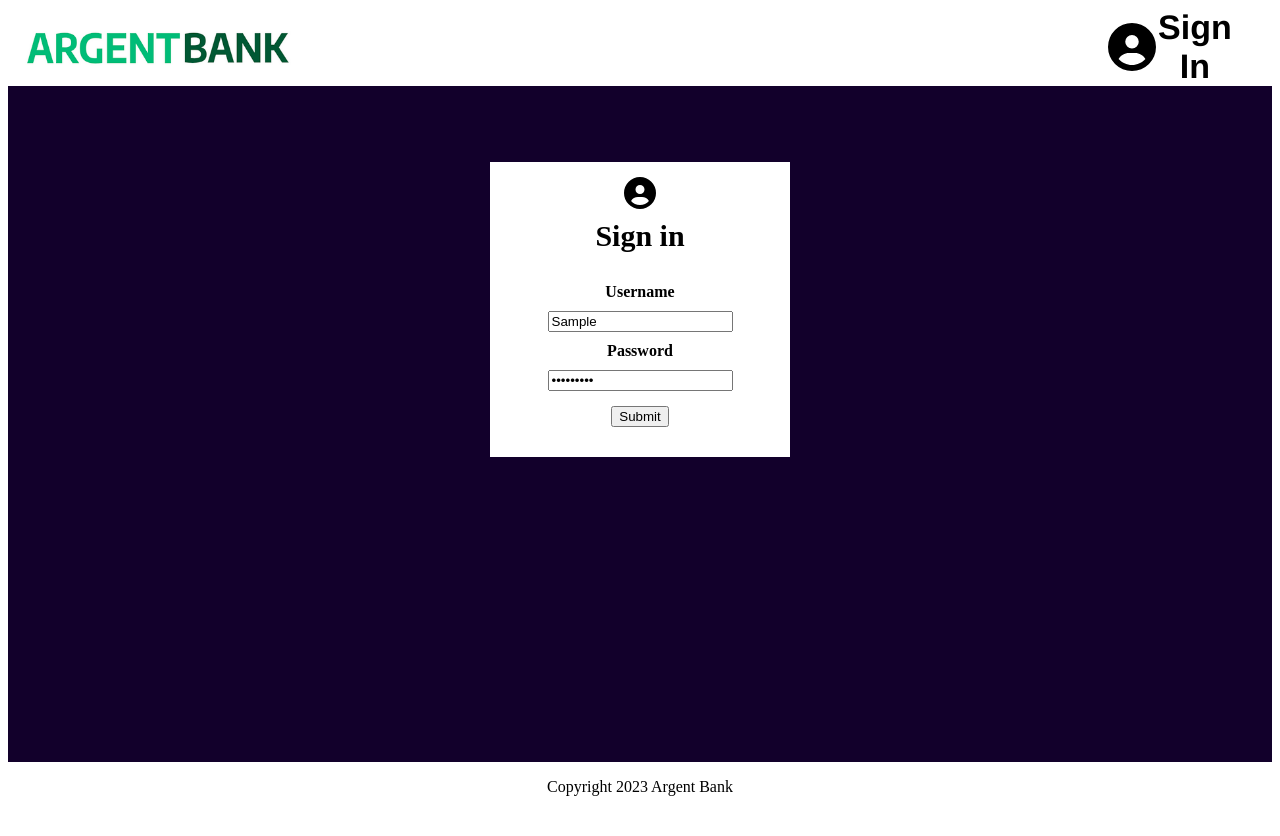
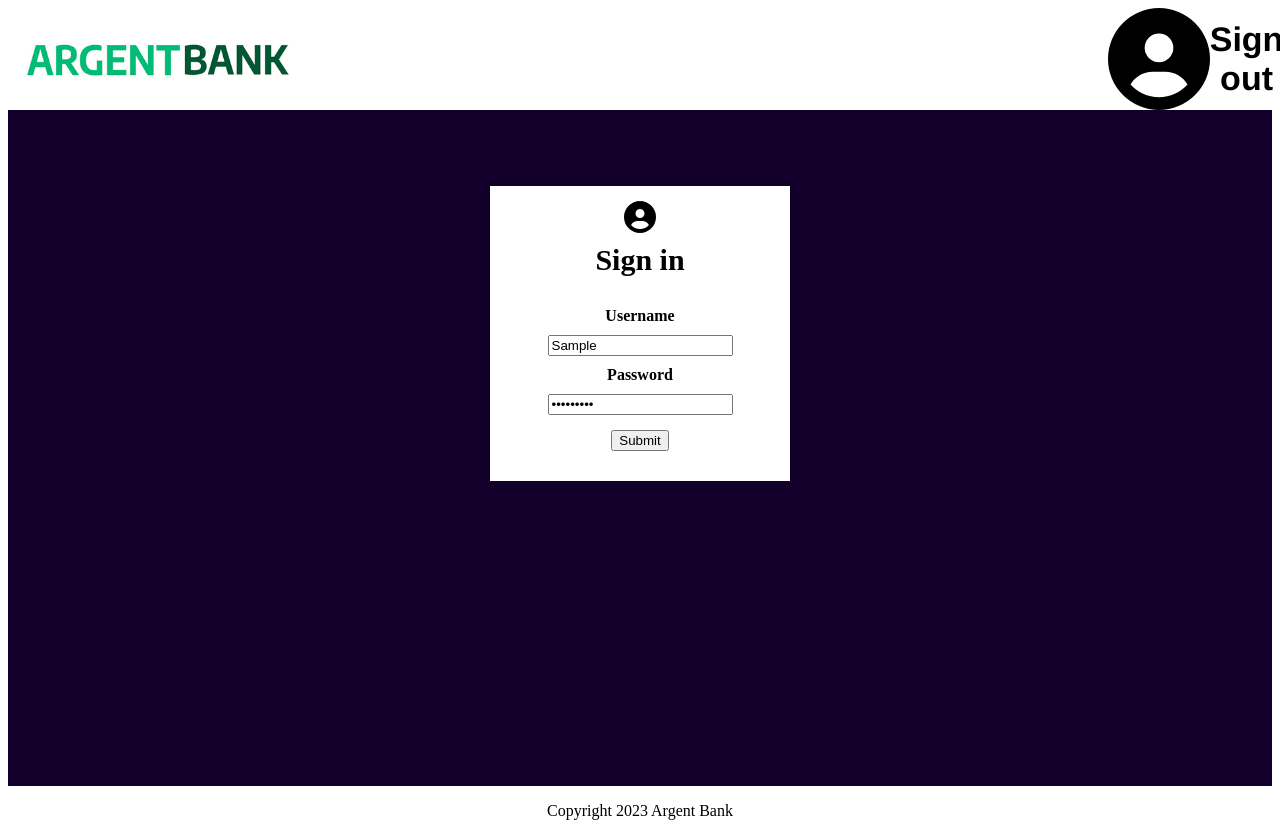
Before and after one commit to Akalabete/argent_bank, a Next.js app: page /login in a window 1280 px wide. Both pictures are taken after typing "Sample", "Sample123" into the empty fields and a click on the button "Submit". Before the commit the page ends 812 px from the top, so only its background shows below. Built offline with nearby package versions, Linux system fonts and the light colour scheme.

Commit message:
added userSlice, login logout ok need api still

```diff
--- a/component/form/page.tsx
+++ b/component/form/page.tsx
@@ -1,8 +1,8 @@
 "use client";
 import { useAppDispatch, useAppSelector } from "@/redux/hook"; // Assurez-vous que le chemin est correct
 import styles from './page.module.scss';
-import { updateFormField } from '../../redux/features/formSlice'
-
+import { updateFormField  } from '../../redux/features/formSlice'
+import {setConnected } from '../../redux/features/userSlice';
 
 export default function Form() {
   const dispatch = useAppDispatch();
@@ -16,6 +16,10 @@ export default function Form() {
   const handleSubmit = (e: React.FormEvent) => {
     e.preventDefault();
     console.log(formData);
+    /* si formData.username est dans listUser est si formData.password ===e listUser.username.password) {
+      alors générer jsw token et passer prop en logged in et pointer sur account{username};
+    } sinon {popup "incorrect credentials, try again"}*/
+    dispatch(setConnected(true));
   };
 
   return (
--- a/component/header/page.tsx
+++ b/component/header/page.tsx
@@ -1,10 +1,15 @@
+'use client';
+
 import Image from 'next/image'
 import { FontAwesomeIcon } from '@fortawesome/react-fontawesome'
 import { faCircleUser } from '@fortawesome/free-solid-svg-icons'
 import styles from './page.module.scss'
 import Link from 'next/link';
-
+import { useAppSelector, useAppDispatch } from '@/redux/hook';
+import { setConnected, selectIsConnected } from '@/redux/features/userSlice';
 export default function  Header() {
+    const isConnected = useAppSelector(selectIsConnected);
+    const dispatch = useAppDispatch();
       return (
         <header className={styles.header}>
             <div className={styles.imageWrapper}>
@@ -19,15 +24,37 @@ export default function  Header() {
                     />
                 </Link>
             </div>
+
+
+                { isConnected ?(
                     <div className={styles.loginContainer}>
+                    <Link href="/profile">
                         <FontAwesomeIcon
                             size="3x"
                             icon={faCircleUser}
                          />
-            <Link href="/login">
-              Sign In
+                    </Link>
+
+                    <Link href="/" onClick={() => dispatch(setConnected(false))}>
+                    Sign out
                     </Link>
                     </div>
+                ):(
+                    <div className={styles.loginContainer}>
+
+                        <FontAwesomeIcon
+                            size="3x"
+                            icon={faCircleUser}
+                         />
+
+                    <Link href="/login">
+                    Sign in
+                    </Link>
+                    </div>
+                )}
+
+
+
         </header>
     )
 }
--- a/redux/features/formSlice.ts
+++ b/redux/features/formSlice.ts
@@ -1,6 +1,7 @@
 
 import { createSlice, PayloadAction } from "@reduxjs/toolkit";
-
+import { setConnected } from "./userSlice";
+import { AppDispatch } from "../store";
 interface FormState {
   username: string;
   password: string;
@@ -18,9 +19,16 @@ const formSlice = createSlice({
     updateFormField: (state, action: PayloadAction<{ fieldName: string; fieldValue: any }>) => {
       const { fieldName, fieldValue } = action.payload;
       state[fieldName as keyof FormState] = fieldValue;
-    },
+    }
   },
 });
 
 export const { updateFormField } = formSlice.actions;
 export default formSlice.reducer;
+export const login = () => (dispatch: AppDispatch) => {
+  dispatch(setConnected(true));
+};
+
+export const logout = () => (dispatch: AppDispatch) => {
+  dispatch(setConnected(false));
+};
--- /dev/null
+++ b/redux/features/userSlice.ts
@@ -0,0 +1,28 @@
+import { createSlice, createSelector, PayloadAction } from "@reduxjs/toolkit";
+import { RootState } from '../../redux/store';
+interface UserState {
+  isConnected: boolean;
+}
+
+const initialState: UserState = {
+  isConnected: false,
+};
+
+const userSlice = createSlice({
+  name: "user",
+  initialState,
+  reducers: {
+    setConnected: (state, action: PayloadAction<boolean>) => {
+      state.isConnected = action.payload;
+    },
+  },
+});
+
+export const { setConnected } = userSlice.actions;
+
+export const selectIsConnected = createSelector(
+    (state: RootState) => state.user,
+    (user) => user.isConnected
+    );
+
+export default userSlice.reducer;
--- a/redux/store.ts
+++ b/redux/store.ts
@@ -1,9 +1,11 @@
 import { configureStore } from "@reduxjs/toolkit";
 import formReducer from "./features/formSlice";
+import userReducer from "./features/userSlice";
 
 export const store = configureStore({
   reducer: {
     form: formReducer,
+    user: userReducer,
   },
   devTools: process.env.NODE_ENV !== "production",
 });
```
Lines whose indentation alone changed are shown as unchanged.
